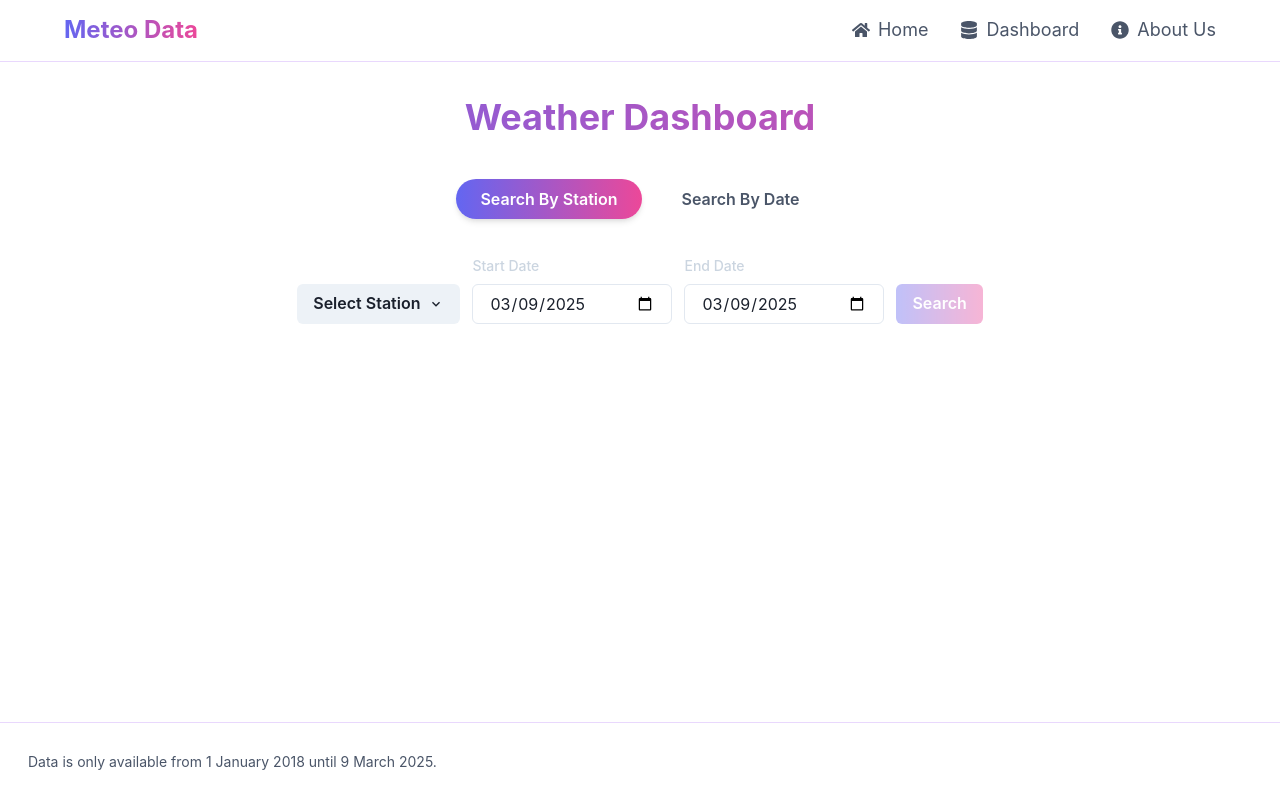
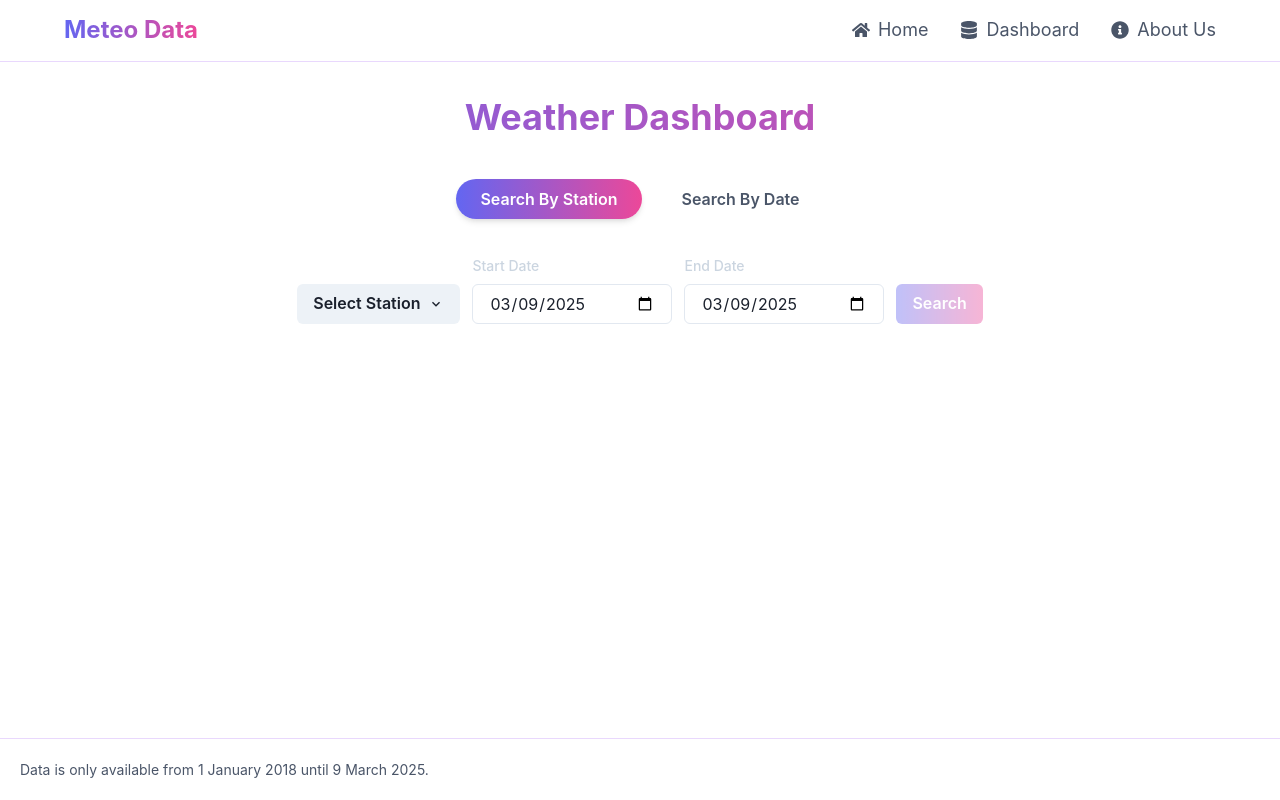
Before and after one commit to MeteoDataApp/Frontend, a React (Vite) app in the folder client/: page /dashboard in a window 1280 px wide. Built offline with nearby package versions, Linux system fonts and the light colour scheme; what chartjs-plugin-zoom would draw is missing.

Commit message:
[BUG FIX] - Fixed bug where footer overlapped table content and scrolling was blocked

```diff
--- a/client/src/pages/Dashboard.jsx
+++ b/client/src/pages/Dashboard.jsx
@@ -935,13 +935,13 @@ const Dashboard = () => {
                     width="100%"
                     bg="white"
                     textAlign="left"
-                    py={4}
+                    py={2}
                     borderTop="1px solid #e2e8f0"
                     borderColor="purple.100"
                     zIndex="docked"
                     display="flex"
                     justifyContent="space-between"
-                    px={4}
+                    px={2}
                 >
                     {(!screenIsNarrowerThan800px || data.length === 0) && (
                         <Text fontSize="sm" color="gray.600" alignContent={{ base: 'center', md: 'left' }} p={3}>
```
